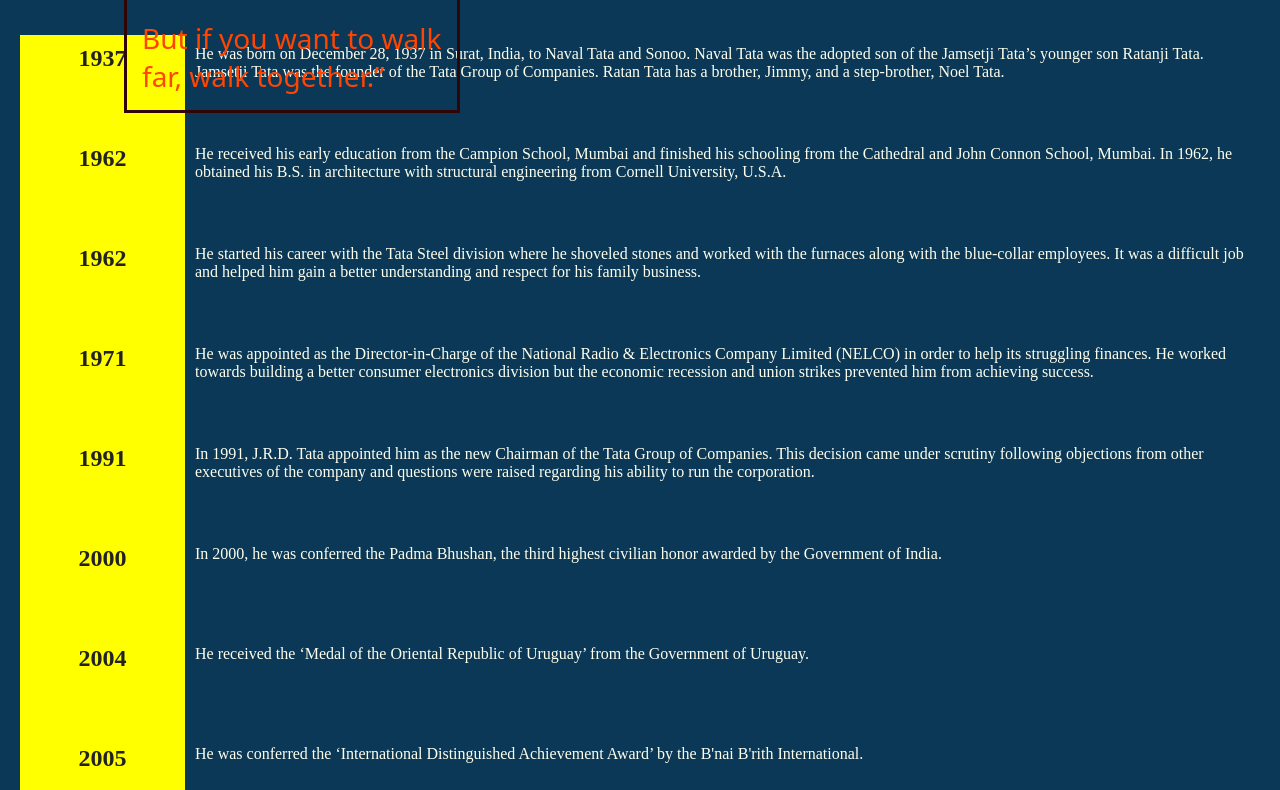
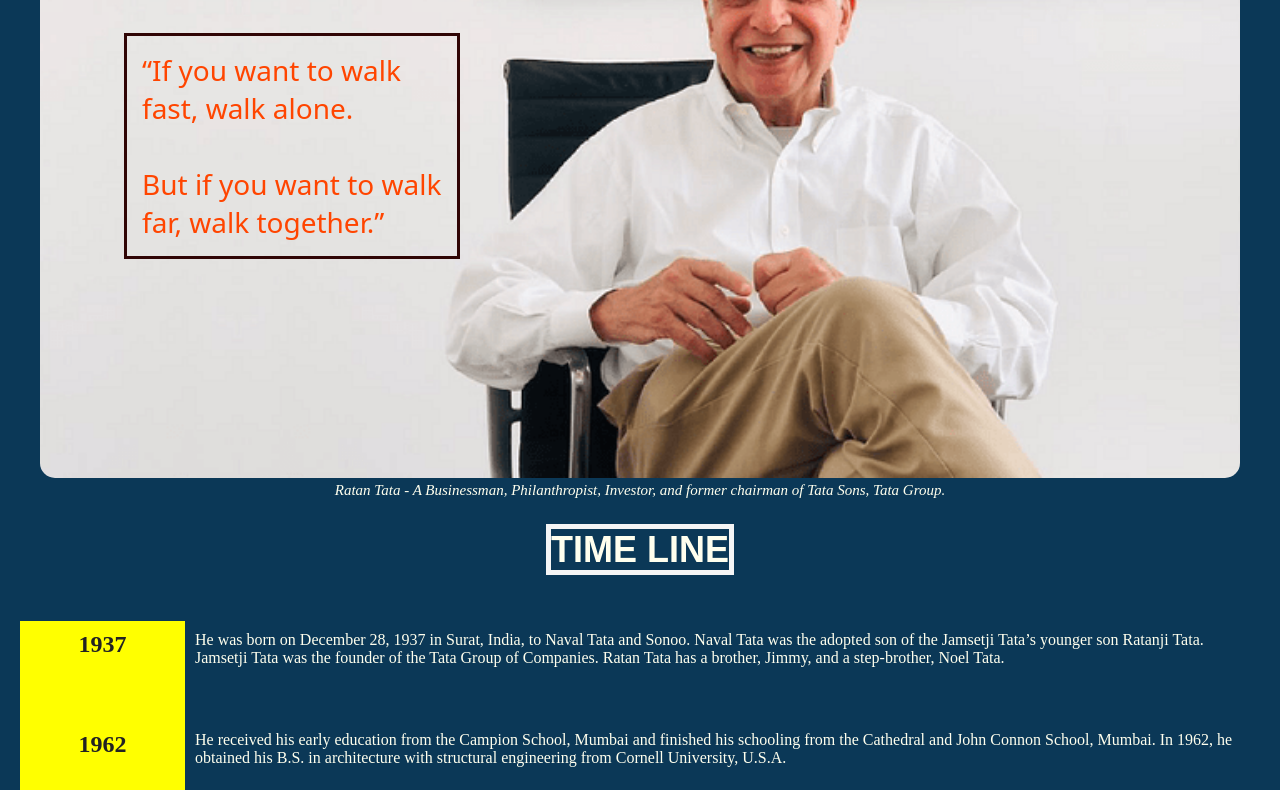
Before and after one commit to Nimeshtank/MiniProject1, a plain HTML site: page index.html in a window 1280 px wide. Shown: the part 223-1013 px from the top of the page. Drawn offline with Linux system fonts and the light colour scheme.

Commit message:
Updated image URL

```diff
--- a/index.html
+++ b/index.html
@@ -13,7 +13,7 @@
         <h1 id="title" class="title">Ratan Naval Tata</h1>
         <figure>
         <div id="img-div" class="img-div">
-          <img src="MiniProject 1/Ratan Tata Head.png" alt="Ratan Tata" id="image" class="image">
+          <img src="MiniProject1/Ratan Tata Head.png" alt="Ratan Tata" id="image" class="image">
            <figcaption id="img-caption" class="img-caption">
             Ratan Tata - A Businessman, Philanthropist, Investor, and former chairman of Tata Sons, Tata Group.
            </figcaption>
```
